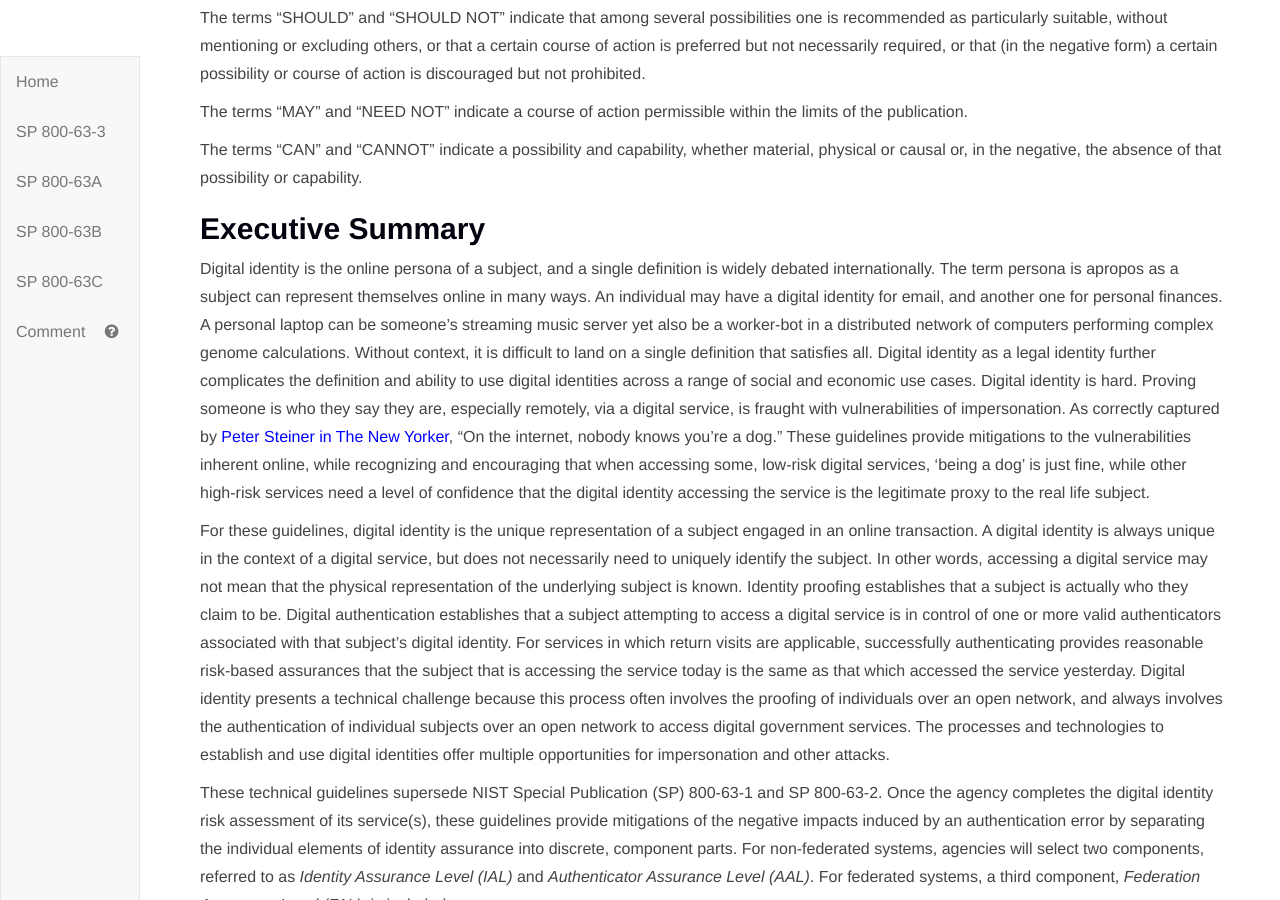
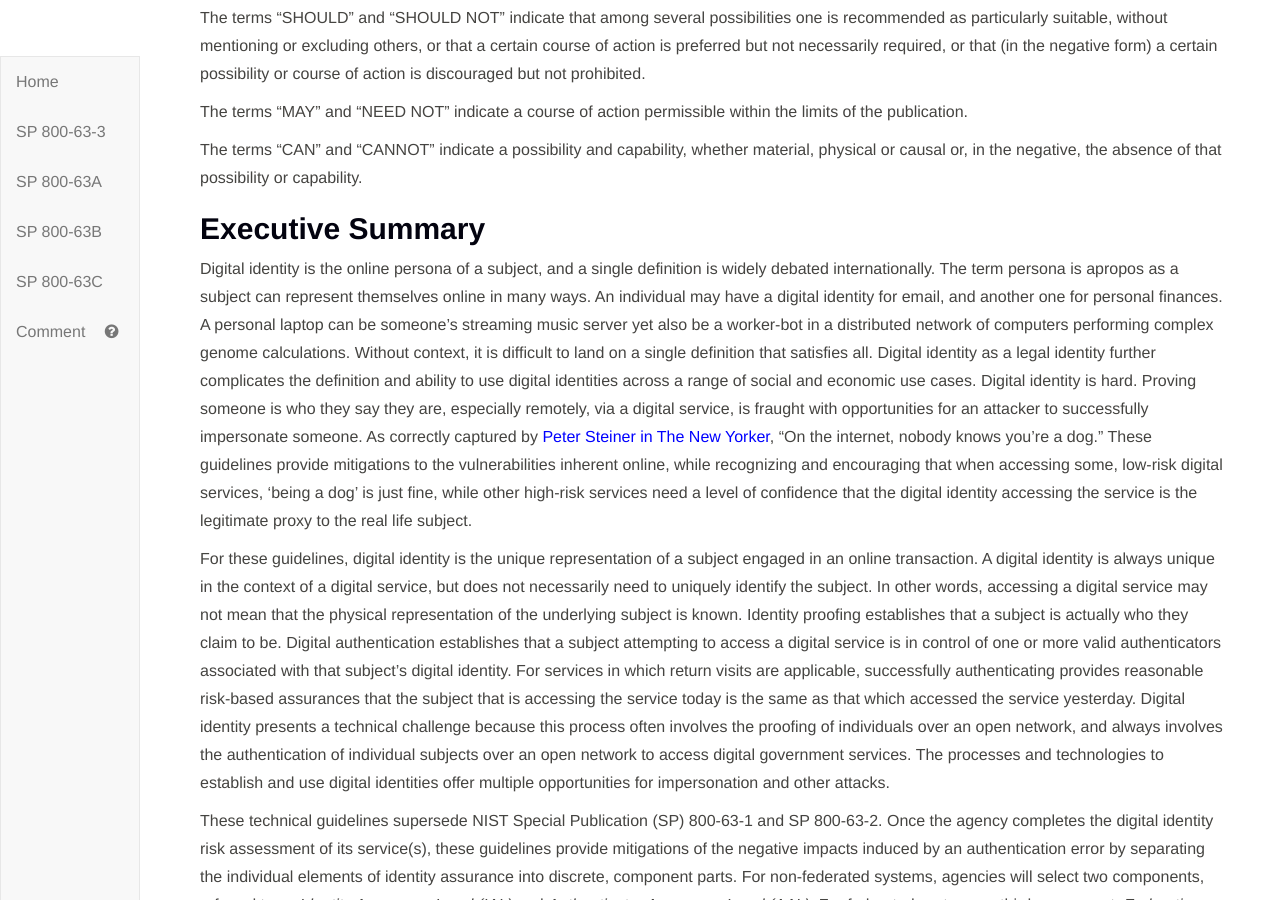
Before and after one commit to usnistgov/800-63-3, a Jekyll site: the page built from sp800-63-3/cover.md, in a window 1280 px wide and 900 px high, scrolled down 2515 px. Built offline with Jekyll 4.4.1, drawn with Linux system fonts in a browser that asks for light colours; our own code applies the rules of GitHub Pages for plain Markdown files.

Commit message:
Minor update for a prior issue.

```diff
--- a/sp800-63-3/cover.md
+++ b/sp800-63-3/cover.md
@@ -175,7 +175,7 @@ The terms "CAN" and "CANNOT" indicate a possibility and capability, whether mate
 
 ## Executive Summary
 
-Digital identity is the online persona of a subject, and a single definition is widely debated internationally. The term persona is apropos as a subject can represent themselves online in many ways. An individual may have a digital identity for email, and another one for personal finances.  A personal laptop can be someone's streaming music server yet also be a worker-bot in a distributed network of computers performing complex genome calculations.  Without context, it is difficult to land on a single definition that satisfies all.  Digital identity as a legal identity further complicates the definition and ability to use digital identities across a range of social and economic use cases.  Digital identity is hard.  Proving someone is who they say they are, especially remotely, via a digital service, is fraught with vulnerabilities of impersonation. As correctly captured by [Peter Steiner in The New Yorker](#steiner), "On the internet, nobody knows you're a dog." These guidelines provide mitigations to the vulnerabilities inherent online, while recognizing and encouraging that when accessing some, low-risk digital services, 'being a dog' is just fine, while other high-risk services need a level of confidence that the digital identity accessing the service is the legitimate proxy to the real life subject.
+Digital identity is the online persona of a subject, and a single definition is widely debated internationally. The term persona is apropos as a subject can represent themselves online in many ways. An individual may have a digital identity for email, and another one for personal finances.  A personal laptop can be someone's streaming music server yet also be a worker-bot in a distributed network of computers performing complex genome calculations.  Without context, it is difficult to land on a single definition that satisfies all.  Digital identity as a legal identity further complicates the definition and ability to use digital identities across a range of social and economic use cases.  Digital identity is hard.  Proving someone is who they say they are, especially remotely, via a digital service, is fraught with opportunities for an attacker to successfully impersonate someone. As correctly captured by [Peter Steiner in The New Yorker](#steiner), "On the internet, nobody knows you're a dog." These guidelines provide mitigations to the vulnerabilities inherent online, while recognizing and encouraging that when accessing some, low-risk digital services, 'being a dog' is just fine, while other high-risk services need a level of confidence that the digital identity accessing the service is the legitimate proxy to the real life subject.
 
 For these guidelines, digital identity is the unique representation of a subject engaged in an online transaction. A digital identity is always unique in the context of a digital service, but does not necessarily need to uniquely identify the subject. In other words, accessing a digital service may not mean that the physical representation of the underlying subject is known. Identity proofing establishes that a subject is actually who they claim to be. Digital authentication establishes that a subject attempting to access a digital service is in control of one or more valid authenticators associated with that subject's digital identity. For services in which return visits are applicable, successfully authenticating provides reasonable risk-based assurances that the subject that is accessing the service today is the same as that which accessed the service yesterday. Digital identity presents a technical challenge because this process often involves the proofing of individuals over an open network, and always involves the authentication of individual subjects over an open network to access digital government services. The processes and technologies to establish and use digital identities offer multiple opportunities for impersonation and other attacks.
 
```
